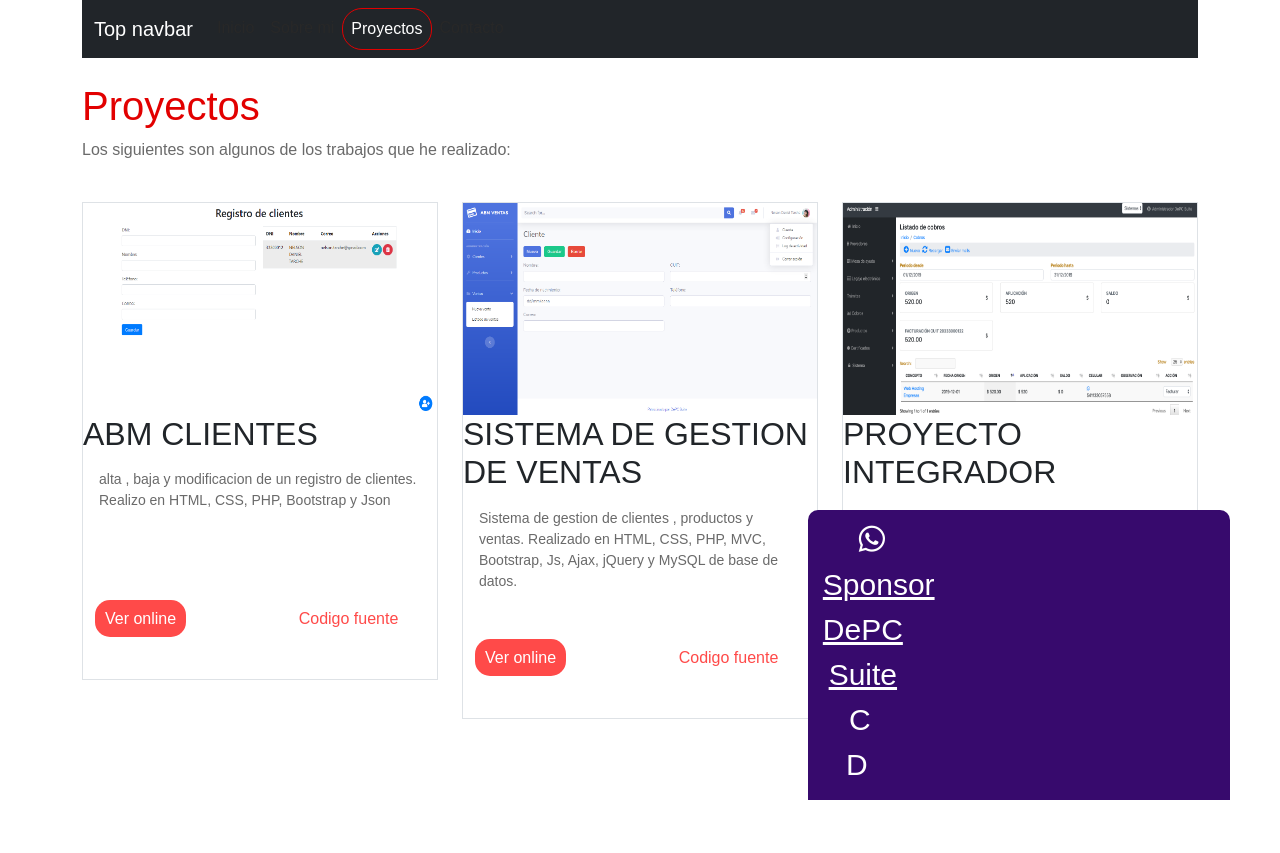
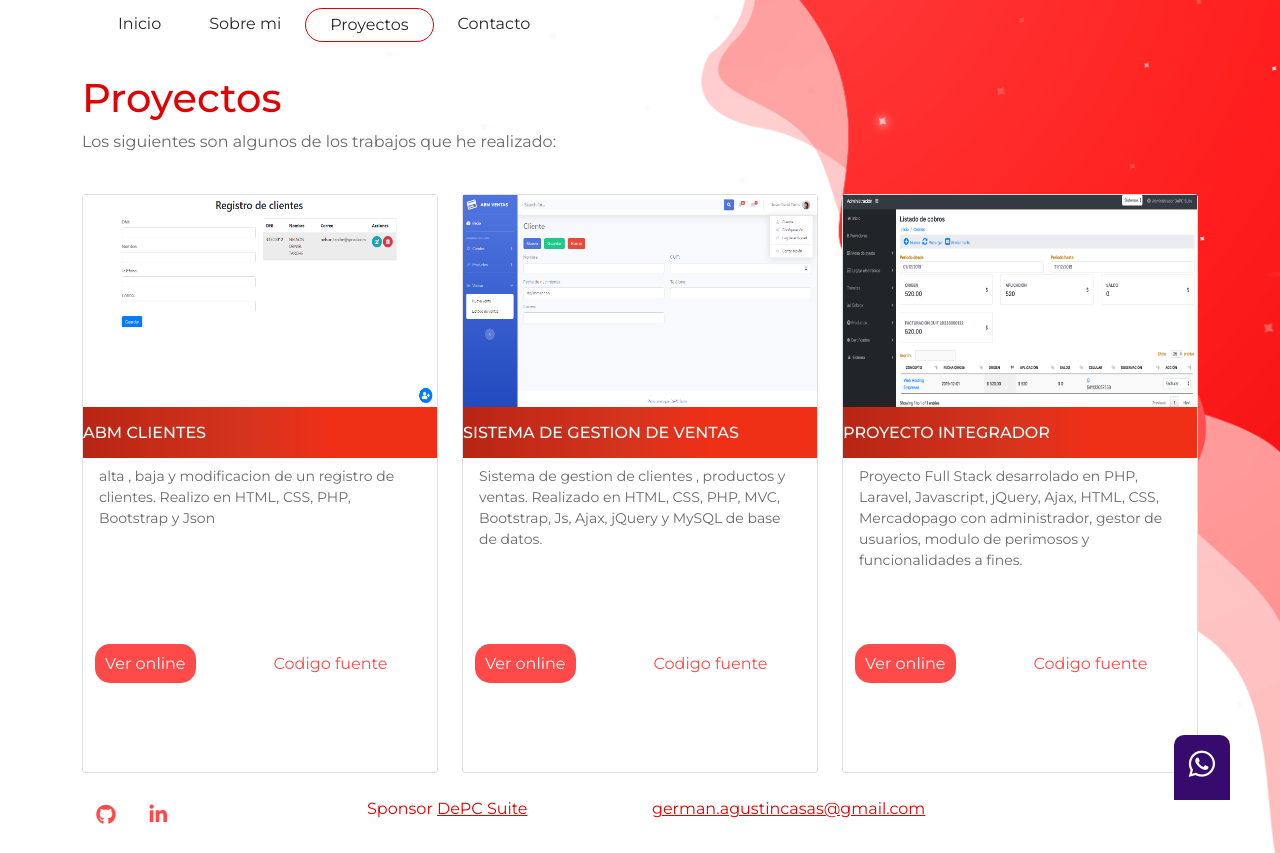
Before and after one commit to germancasas/portfolio, a plain HTML site: page proyectos.html in a window 1280 px wide. Before the commit the page ends 800 px from the top, so only its background shows below. Drawn offline with Linux system fonts and the light colour scheme.

Commit message:
modifique todo

```diff
--- a/css/estilos.css
+++ b/css/estilos.css
@@ -11,7 +11,7 @@ body {
     background-size: cover;
 }
 
-#proyectos {
+#proyecto {
     background-image: url("../images/Imagenes/fondo-proyectos.png");
     background-size: cover;
 }
@@ -308,3 +308,16 @@ footer .fa-github {
 input, textarea, .btn {
     border-radius: 15px !important;
 }
+.color-gradiente {
+    background: linear-gradient(to right, rgba(184,37,20,1) 0%, rgba(214,52,30,1) 47%, rgba(240,47,23,1) 70%, rgba(240,47,23,1) 100%);
+}
+#proyecto h2 {
+    font-size: 16px;
+    text-transform: uppercase;
+    color: white;
+    padding: 0px;
+    margin: 0px;
+}
+.enlace-rojo, .enlace-rojo a{
+    color: #E20000;
+}
--- a/proyectos.html
+++ b/proyectos.html
@@ -5,18 +5,20 @@
     <meta charset="UTF-8">
     <meta http-equiv="X-UA-Compatible" content="IE=edge">
     <meta name="viewport" content="width=device-width, initial-scale=1.0">
-    <title>proyectos</title>
+    <title>Sobre mi</title>
     <link rel="stylesheet" href="css/fontawesome/fontawesome-free-6.1.1-web/css/all.min.css">
     <link rel="stylesheet" href="css/fontawesome/fontawesome-free-6.1.1-web/css/fontawesome.min.css">
-    <link rel="stylesheet" href="css/bootstrap/bootstrap-5.2.0-beta1-dist/css/bootstrap.min.css">
+    <!--<link rel="stylesheet" href="css/bootstrap/bootstrap-5.2.0-beta1-dist/css/bootstrap.min.css">-->
+    <link href="https://fonts.googleapis.com/css?family=Montserrat:100,200,300,400,500,600,700,800,900&display=swap"
+        rel="stylesheet">
+    <link rel="stylesheet" href="bootstrap-5.0.2-dist/css/bootstrap.min.css">
     <link rel="stylesheet" href="css/estilos.css">
 </head>
 
 <body id="proyecto">
     <header class="container">
-        <nav class="navbar navbar-expand-md navbar-dark bg-dark mb-4">
+        <nav class="navbar navbar-expand-md mb-4">
             <div class="container-fluid">
-                <a class="navbar-brand" href="#">Top navbar</a>
                 <button class="navbar-toggler" type="button" data-bs-toggle="collapse" data-bs-target="#navbarCollapse"
                     aria-controls="navbarCollapse" aria-expanded="false" aria-label="Toggle navigation">
                     <span class="navbar-toggler-icon"></span>
@@ -24,16 +26,16 @@
                 <div class="collapse navbar-collapse" id="navbarCollapse">
                     <ul class="navbar-nav me-auto mb-2 mb-md-0">
                         <li class="nav-item">
-                            <a class="nav-link" href="index.html">Inicio</a>
+                            <a class="nav-link px-4 py-1" href="index.html">Inicio</a>
                         </li>
                         <li class="nav-item">
-                            <a class="nav-link" href="sobre-mi.html">Sobre mi</a>
+                            <a class="nav-link px-4 py-1" href="sobre-mi.html">Sobre mi</a>
                         </li>
                         <li class="nav-item">
-                            <a class="nav-link active" href="proyectos.html">Proyectos</a>
+                            <a class="nav-link px-4 py-1 active" href="proyectos.html">Proyectos</a>
                         </li>
                         <li class="nav-item">
-                            <a class="nav-link" href="contacto.html">Contacto</a>
+                            <a class="nav-link px-4 py-1" href="contacto.html">Contacto</a>
                         </li>
                     </ul>
                 </div>
@@ -50,13 +52,16 @@
         </div>
         <div class="row">
             <div class="col-12 col-sm-4 p-4">
-                <div class="row border proyecto pb-5">
+                <div class="row card proyecto pb-5">
                     <div class="col-12 p-0">
                         <img src="images/Imagenes/abmclientes.png" alt="ABM CLIENTES" class="img-fluid">
+                        <div class="col-12 color-gradiente py-3">
                         <h2>ABM CLIENTES</h2>
+                        </div>
                         <p class="py-2 px-3">alta , baja y modificacion de un registro de clientes. Realizo en HTML, CSS, PHP, Bootstrap y
                             Json</p>
                     </div>
+                    <div class="row py-5">
                     <div class="col-6">
                         <a href="#" class="btn-rojo">Ver online</a>
                     </div>
@@ -65,14 +70,18 @@
                     </div>
                     </div>
                 </div>
+            </div>
             <div class="col-12 col-sm-4 p-4">
-                <div class="row border proyecto pb-5">
+                <div class="row card proyecto pb-5">
                     <div class="col-12 p-0">
                         <img src="images/Imagenes/abmventas.png" alt="ABM CLIENTES" class="img-fluid">
+                        <div class="col-12 color-gradiente py-3">
                         <h2>SISTEMA DE GESTION DE VENTAS</h2>
+                        </div>
                         <p class="py-2 px-3">Sistema de gestion de clientes , productos y ventas. Realizado en HTML, CSS, PHP, MVC,
                             Bootstrap, Js, Ajax, jQuery y MySQL de base de datos.</p>
                     </div>
+                    <div class="row py-5">
                     <div class="col-6">
                         <a href="#" class="btn-rojo">Ver online</a>
                     </div>
@@ -81,15 +90,19 @@
                     </div>
                 </div>
                 </div>
+            </div>
             <div class="col-12 col-sm-4 p-4">
-                <div class="row border proyecto pb-5">
+                <div class="row card proyecto pb-5">
                     <div class="col-12 p-0">
                         <img src="images/Imagenes/proyecto-integrador.png" alt="ABM CLIENTES" class="img-fluid">
+                        <div class="col-12 color-gradiente py-3">
                         <h2>PROYECTO INTEGRADOR</h2>
+                        </div>
                         <p class="py-2 px-3">Proyecto Full Stack desarrolado en PHP, Laravel, Javascript, jQuery, Ajax, HTML, CSS,
                             Mercadopago con administrador, gestor de usuarios, modulo de perimosos y funcionalidades
                             a fines.</p>
                     </div>
+                    <div class="row py-5">
                     <div class="col-6">
                         <a href="#" class="btn-rojo">Ver online</a>
                     </div>
@@ -100,28 +113,25 @@
                 </div>
                 </div>
             </div>
+        </div>
     </main>
 
     <footer class="container mt-auto pb-4">
         <div class="btn-whatsapp">
-            <div class="col-3">
-                <a href="https://api.whatsapp.com/send?phone@1130363462" target="_blank"><i
-                    class="fa-brands fa-whatsapp"></i></a>
-                <a href="https://www.linkedin.com/in/nelson-daniel-tarche/" target="_blank" title="Linkedin">
+            <i class="fa-brands fa-whatsapp"></i>
         </div>
         <div class="row">
             <div class="col-3">
+                <a href="" target="_blank" title="Github"><i class="fa-brands fa-github"></i></a>
+                <a href="" target="_blank" title="Linkedin"><i class="fab fa-linkedin-in"></i></a>
+            </div>
+            <div class="col-3 enlace-rojo">
                 Sponsor <a href="https://depcsuite.com">DePC Suite</a>
             </div>
-                <div class="row">
-                    <div class="col-3">
-                        C
+            <div class="col-3 enlace-rojo">
+                <a href="mailto:german.agustincasas@gmail.com">german.agustincasas@gmail.com</a>
             </div>
-                    <div class="row">
-                        <div class="col-3">
-                            D
         </div>
-
     </footer>
 
 </body>
```
Also changed, not shown: contacto.html (+5 -2 lines), index.html (+26 -10 lines), sobre-mi.html (+2 -2 lines). Lines whose indentation alone changed are shown as unchanged.
